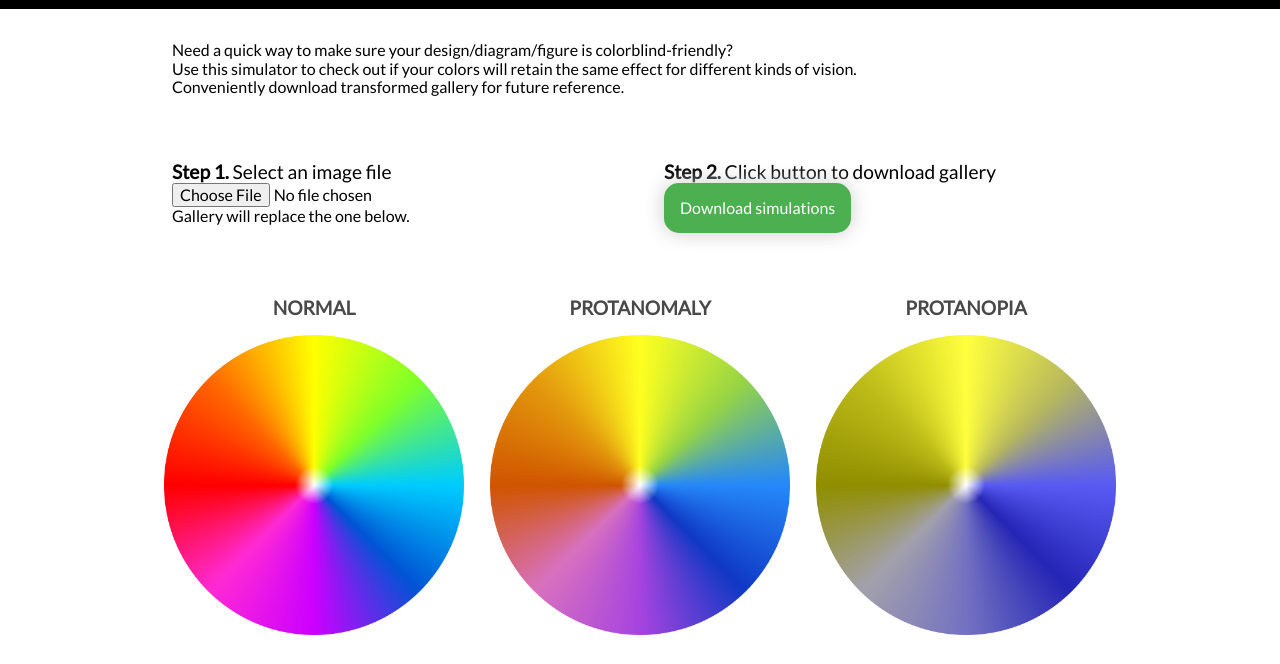
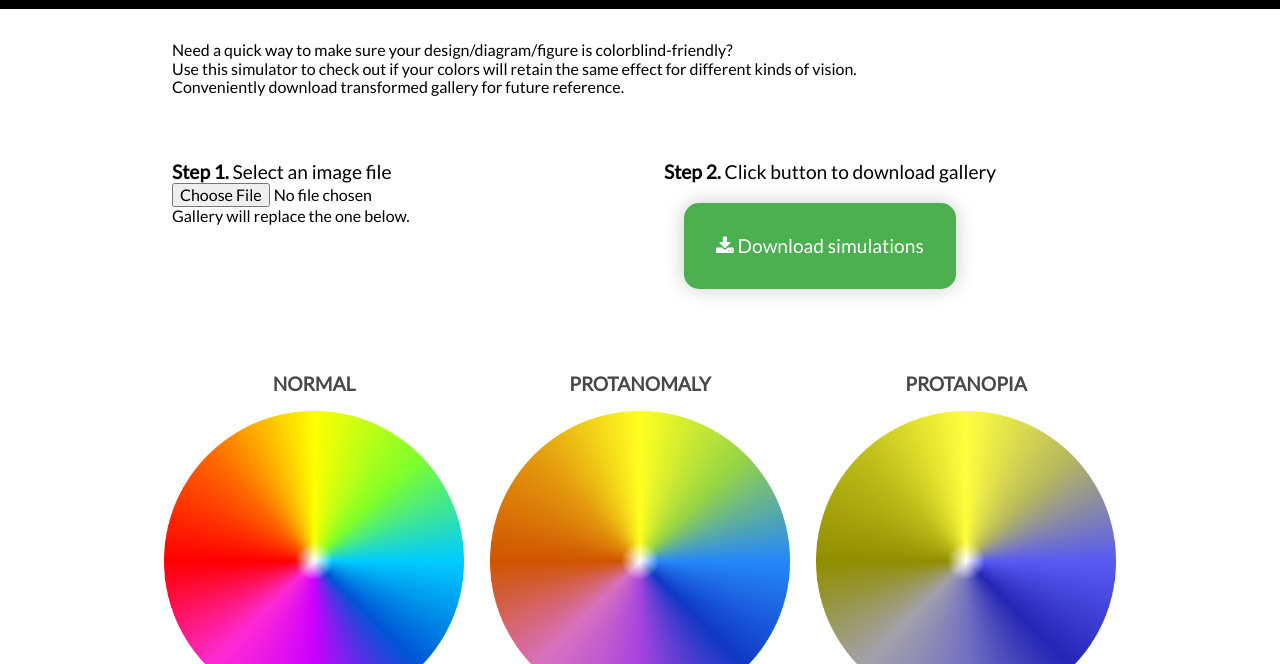
Before and after one commit to arbolitoloco/color-blind-simulator, a plain HTML site: page index.html in a window 1280 px wide. Shown: the part 95-759 px from the top of the page. Drawn offline with Linux system fonts and the light colour scheme.

Commit message:
added download icon and improved visual design

```diff
--- a/css/style.css
+++ b/css/style.css
@@ -1,3 +1,5 @@
+@import url("https://stackpath.bootstrapcdn.com/font-awesome/4.7.0/css/font-awesome.min.css");
+
 /* General styles */
 
 body {
@@ -103,6 +105,8 @@ main {
   box-shadow: 0 0 20px #ccc;
   border-radius: 15px;
   color: white;
+  font-size: larger;
+  margin: 20px;
 }
 #download-button button:hover {
   background-color: #3e8e41;
--- a/index.html
+++ b/index.html
@@ -17,6 +17,7 @@
   <meta charset="UTF-8">
   <meta name="viewport" content="width=device-width, initial-scale=1.0">
   <title>Color Blindness Simulator</title>
+  <link rel="stylesheet" href="https://stackpath.bootstrapcdn.com/font-awesome/4.7.0/css/font-awesome.min.css">
   <link rel="stylesheet" href="css/destyle.css">
   <link rel="stylesheet" href="css/style.css">
   <link href="https://fonts.googleapis.com/css?family=Lato&subset=latin,latin-ext" rel="stylesheet">
@@ -108,7 +109,10 @@
     </div>
     <div id="download-button">
       <h2><span class="emphasized">Step 2.</span> Click button to download gallery</h2>
-      <button onclick="downloadGallery()">Download simulations</button>
+      <button id="download-button" onclick="downloadGallery()">
+        <i class="fa fa-download" aria-hidden="true"></i>
+        Download simulations
+      </button>
     </div>
     <a href="" id="blank" style="display: none"></a>
     <div id="gallery">
```
